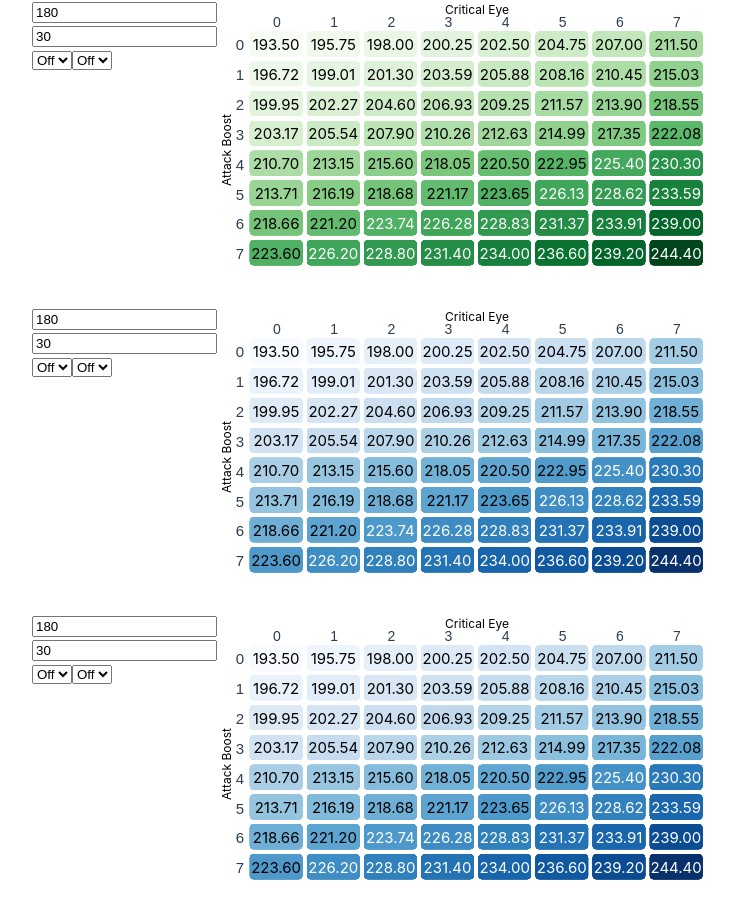
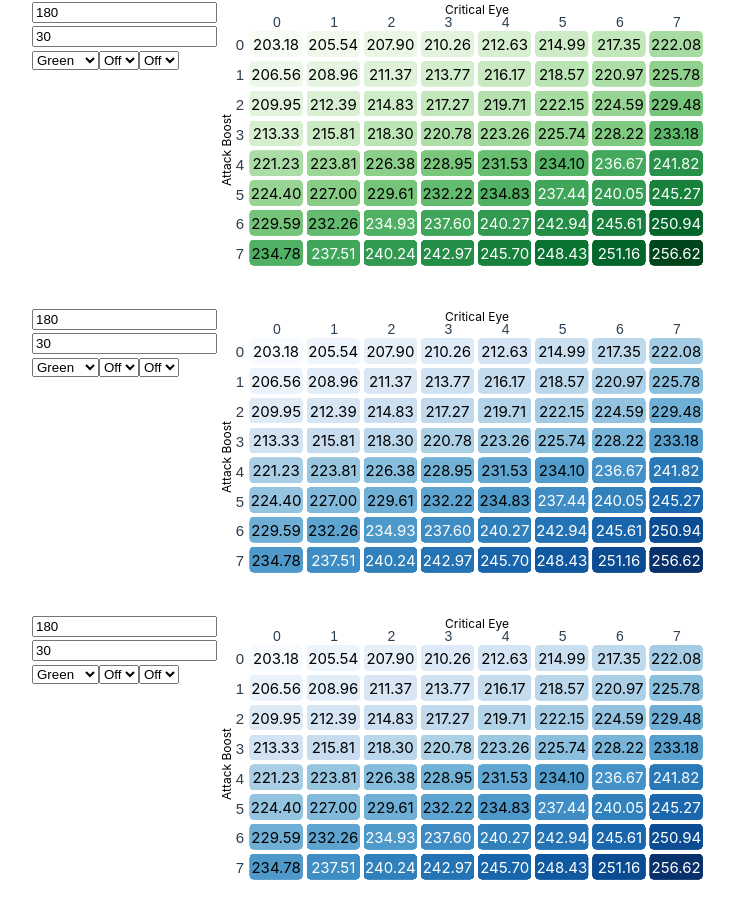
Before and after one commit to arghblargh/mh-weapon-compare, a Vue app: page / in a window 1280 px wide. Shown: the top 918 px of the page, without its empty margins (32-766 px from the left). Built offline with nearby package versions, Linux system fonts and the light colour scheme.

Commit message:
added sharpness modifiers

```diff
--- a/src/components/WeaponChart.vue
+++ b/src/components/WeaponChart.vue
@@ -2,7 +2,7 @@
 import _ from 'lodash';
 import { ref, reactive, onBeforeMount, onBeforeUpdate } from 'vue';
 import type { Ref } from 'vue';
-import { Color } from '@/types';
+import { Color, Sharpness } from '@/types';
 import AttackValueTable from './AttackValueTable.vue';
 
 const props = defineProps<{
@@ -18,6 +18,7 @@ const state = reactive({
 
 const attack = ref(180);
 const affinity = ref(30);
+const sharpness: Ref<Sharpness> = ref(Sharpness.Green);
 const critBoost: Ref<0 | 1 | 2 | 3> = ref(0);
 const weaknessExploit: Ref<0 | 1 | 2 | 3> = ref(0);
 
@@ -27,6 +28,16 @@ const options = [
   { text: '2', value: 2 },
   { text: '3', value: 3 }
 ];
+
+const sharpnessOptions = [
+  { text: 'Red', value: Sharpness.Red },
+  { text: 'Orange', value: Sharpness.Orange },
+  { text: 'Yellow', value: Sharpness.Yellow },
+  { text: 'Green', value: Sharpness.Green },
+  { text: 'Blue', value: Sharpness.Blue },
+  { text: 'White', value: Sharpness.White },
+  { text: 'Purple', value: Sharpness.Purple }
+]
 
 function applyAttackBoost(attack: number): number[] {
   return [
@@ -52,6 +63,29 @@ function applyCriticalEye(affinity: number): number[] {
     affinity + 30,
     affinity + 40
   ]
+}
+
+// MHR sharpness modifiers:
+// Red   Orange  Yellow  Green  Blue   White  Purple
+// 0.50  0.75    1.00    1.05   1.20   1.32   1.39
+// 0.25  0.50    0.75    1.00   1.0625 1.15   1.25
+function getSharpnessModifier(sharpness: Sharpness): number {
+  switch (sharpness) {
+    case Sharpness.Red:
+      return 0.50;
+    case Sharpness.Orange:
+      return 0.75;
+    case Sharpness.Yellow:
+      return 1.00;
+    case Sharpness.Green:
+      return 1.05;
+    case Sharpness.Blue:
+      return 1.20;
+    case Sharpness.White:
+      return 1.32;
+    case Sharpness.Purple:
+      return 1.39;
+  }
 }
 
 function convertCritBoost(critBoost: 0 | 1 | 2 | 3): number {
@@ -80,26 +114,26 @@ function convertWeaknessExploit(weaknessExploit: 0 | 1 | 2 | 3): number {
   }
 }
 
-function generateData(attack: number, affinity: number, critBoost: 0 | 1 | 2 | 3, weaknessExploit: 0 | 1 | 2 | 3): number[][] {
+function generateData(attack: number, affinity: number, critBoost: 0 | 1 | 2 | 3, weaknessExploit: 0 | 1 | 2 | 3, sharpness: Sharpness): number[][] {
   const atkValues = applyAttackBoost(attack);
   const affValues = applyCriticalEye(affinity);
   let result: number[][] = new Array(8);
 
   for (let i = 0; i < 8; i++) {
     let adjustedAff = Math.min(affValues[i] / 100 + convertWeaknessExploit(weaknessExploit), 1.0);
-    result[i] = atkValues.map(val => val * (1 + adjustedAff * (adjustedAff < 0 ? 0.25 : convertCritBoost(critBoost))));
+    result[i] = atkValues.map(val => val * (1 + adjustedAff * (adjustedAff < 0 ? 0.25 : convertCritBoost(critBoost))) * getSharpnessModifier(sharpness));
   }
 
   return result;
 }
 
 onBeforeMount(() => {
-  state.data = generateData(attack.value, affinity.value, critBoost.value, weaknessExploit.value);
+  state.data = generateData(attack.value, affinity.value, critBoost.value, weaknessExploit.value, sharpness.value);
   state.color = Math.random() < 0.5 ? Color.Green : Color.Blue;
 })
 
 onBeforeUpdate(() => {
-  state.data = generateData(attack.value, affinity.value, critBoost.value, weaknessExploit.value);
+  state.data = generateData(attack.value, affinity.value, critBoost.value, weaknessExploit.value, sharpness.value);
   emit('dataChanged', props.id, state.data, state.color);
 })
 </script>
@@ -115,6 +149,12 @@ onBeforeUpdate(() => {
         type="number"
         placeholder="Affinity(%)"
         v-model="affinity" />
+      <select
+        v-model="sharpness" >
+        <option v-for="option in sharpnessOptions" :value="option.value">
+          {{ option.text }}
+        </option>
+      </select>
       <select
         v-model="critBoost" >
         <option v-for="option in options" :value="option.value">
--- a/src/types.ts
+++ b/src/types.ts
@@ -9,3 +9,13 @@ export enum Color {
   Custom,
   Multi
 }
+
+export enum Sharpness {
+  Red,
+  Orange,
+  Yellow,
+  Green,
+  Blue,
+  White,
+  Purple
+}
```
